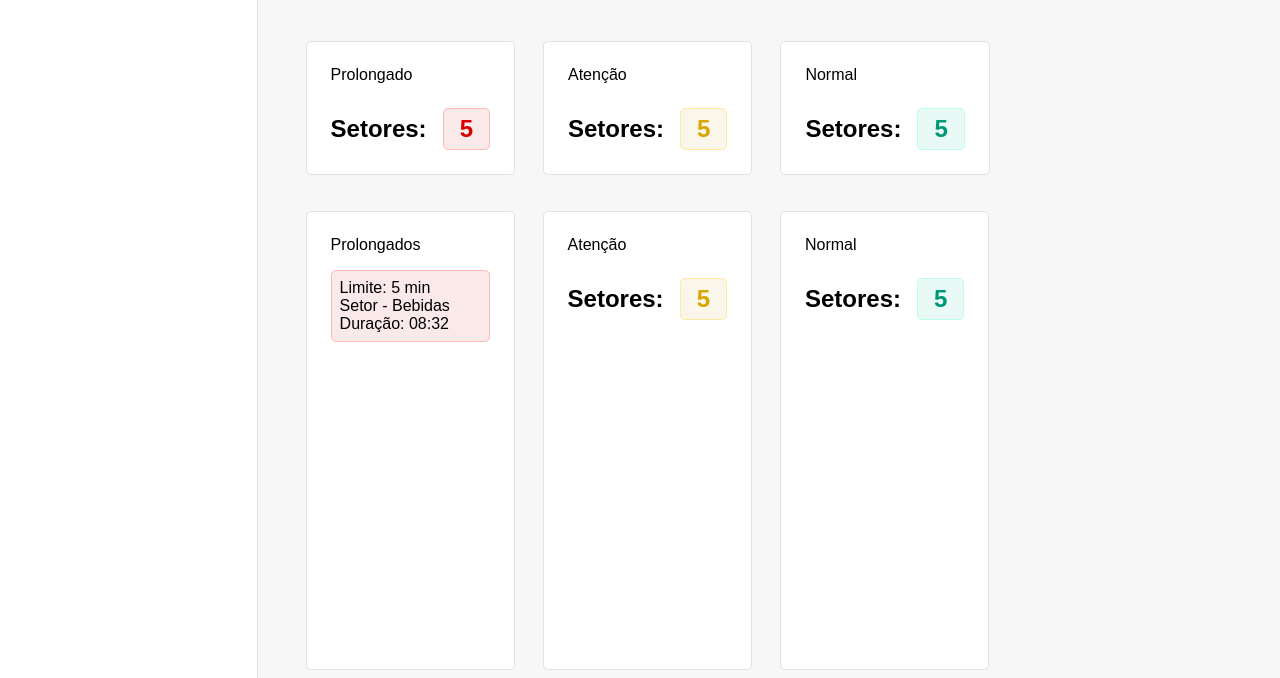
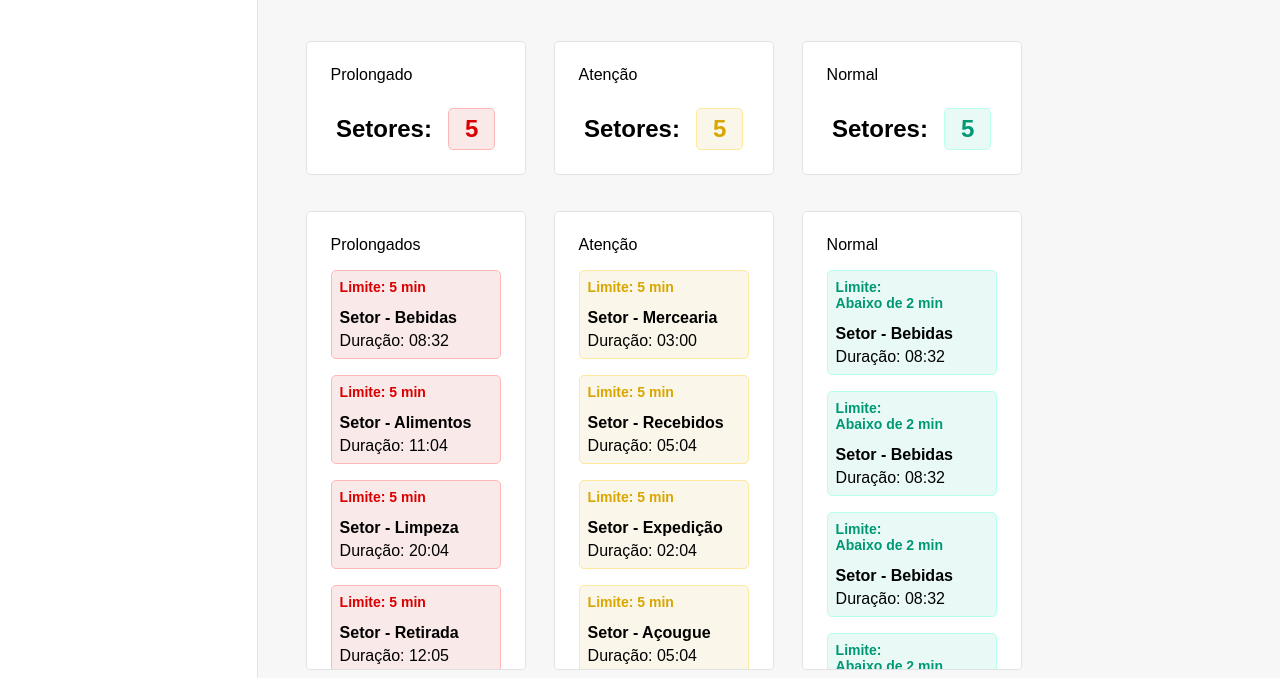
Before and after one commit to Flux-Log/flux-log, a plain HTML site: page colaboradores/henrique-firmino/dashboard/dashboard.html in a window 1280 px wide. Shown: the part 207-885 px from the top of the page. Drawn offline with Linux system fonts and the light colour scheme; a web font is replaced by a local one.

Commit message:
feat estilização cards do status do setor

```diff
--- a/colaboradores/henrique-firmino/dashboard/dashboard.html
+++ b/colaboradores/henrique-firmino/dashboard/dashboard.html
@@ -63,30 +63,150 @@
 
                 <div class="kpi-states">
                     <span>Prolongados</span>
-                    <div class="sector-status">
+                    <div class="sector-danger">
                         <p>Limite: 5 min</p>
 
-                        <span>Setor - Bebidas</span>
+                        <span class="state-title">Setor - Bebidas</span>
+
+                        <span>Duração: 08:32</span>
+                    </div>
+
+                    <div class="sector-danger">
+                        <p>Limite: 5 min</p>
+
+                        <span class="state-title">Setor - Alimentos</span>
+
+                        <span>Duração: 11:04</span>
+                    </div>
+
+                    <div class="sector-danger">
+                        <p>Limite: 5 min</p>
+
+                        <span class="state-title">Setor - Limpeza</span>
+
+                        <span>Duração: 20:04</span>
+                    </div>
+
+                    <div class="sector-danger">
+                        <p>Limite: 5 min</p>
+
+                        <span class="state-title">Setor - Retirada</span>
+
+                        <span>Duração: 12:05</span>
+                    </div>
+
+                    <div class="sector-danger">
+                        <p>Limite: 5 min</p>
+
+                        <span class="state-title">Setor - Bebidas</span>
+
+                        <span>Duração: 08:32</span>
+                    </div>
+
+                    <div class="sector-danger">
+                        <p>Limite: 5 min</p>
+
+                        <span class="state-title">Setor - Bebidas</span>
 
                         <span>Duração: 08:32</span>
                     </div>
                 </div>
 
-                <div class="kpi-01">
+                <div class="kpi-states">
                     <span>Atenção</span>
-                    <div class="sector-amount">
-                        <h2>Setores:</h2>
-                        <h2 class="amount-attention">5</h2>
+                    <div class="sector-attention">
+                        <p>Limite: 5 min</p>
+
+                        <span class="state-title">Setor - Mercearia</span>
+
+                        <span>Duração: 03:00</span>
+                    </div>
+
+                    <div class="sector-attention">
+                        <p>Limite: 5 min</p>
+
+                        <span class="state-title">Setor - Recebidos</span>
+
+                        <span>Duração: 05:04</span>
+                    </div>
+
+                    <div class="sector-attention">
+                        <p>Limite: 5 min</p>
+
+                        <span class="state-title">Setor - Expedição</span>
+
+                        <span>Duração: 02:04</span>
+                    </div>
+
+                    <div class="sector-attention">
+                        <p>Limite: 5 min</p>
+
+                        <span class="state-title">Setor - Açougue</span>
+
+                        <span>Duração: 05:04</span>
+                    </div>
+
+                    <div class="sector-attention">
+                        <p>Limite: 5 min</p>
+
+                        <span class="state-title">Setor - Recebidos</span>
+
+                        <span>Duração: 05:04</span>
                     </div>
                 </div>
 
-                <div class="kpi-01">
+                <div class="kpi-states">
                     <span>Normal</span>
-                    <div class="sector-amount">
-                        <h2>Setores:</h2>
-                        <h2 class="amount-success">5</h2>
+                    <div class="sector-normal">
+                        <p>Limite: <br>Abaixo de 2 min</p>
+
+                        <span class="state-title">Setor - Bebidas</span>
+
+                        <span>Duração: 08:32</span>
+                    </div>
+
+                    <div class="sector-normal">
+                        <p>Limite: <br>Abaixo de 2 min</p>
+
+                        <span class="state-title">Setor - Bebidas</span>
+
+                        <span>Duração: 08:32</span>
+                    </div>
+
+                    <div class="sector-normal">
+                        <p>Limite: <br>Abaixo de 2 min</p>
+
+                        <span class="state-title">Setor - Bebidas</span>
+
+                        <span>Duração: 08:32</span>
+                    </div>
+
+                    <div class="sector-normal">
+                        <p>Limite: <br>Abaixo de 2 min</p>
+
+                        <span class="state-title">Setor - Bebidas</span>
+
+                        <span>Duração: 08:32</span>
+                    </div>
+
+                    <div class="sector-normal">
+                        <p>Limite: <br>Abaixo de 2 min</p>
+
+                        <span class="state-title">Setor - Bebidas</span>
+
+                        <span>Duração: 08:32</span>
+                    </div>
+
+                    <div class="sector-normal">
+                        <p>Limite: <br>Abaixo de 2 min</p>
+
+                        <span class="state-title">Setor - Bebidas</span>
+
+                        <span>Duração: 08:32</span>
                     </div>
                 </div>
+
+
 
             </div>
 
--- a/colaboradores/henrique-firmino/dashboard/style.css
+++ b/colaboradores/henrique-firmino/dashboard/style.css
@@ -75,6 +75,8 @@ main {
     border-radius: 5px;
     border: 1px solid var(--border-gray);
 
+    width: 220px;
+
 }
 
 .sector-amount {
@@ -135,11 +137,25 @@ main {
     border-radius: 5px;
     border: 1px solid var(--border-gray);
 
-    width: 209px;
+    width: 220px;
+
+    overflow-y: scroll;
+    overflow-x: hidden;
+
+    scrollbar-width: thin;
+    scrollbar-color: #d2d2d2 transparent;
 
 }
 
-.sector-status {
+.kpi-states::-webkit-scrollbar {
+    width: 5px;
+}
+
+.kpi-states::-webkit-scrollbar-track {
+    background: transparent;
+}
+
+.sector-danger {
     display: flex;
     flex-direction: column;
     margin-top: 16px;
@@ -152,6 +168,51 @@ main {
 
 }
 
+.sector-attention {
+    display: flex;
+    flex-direction: column;
+    margin-top: 16px;
+
+    background-color: var(--bg-attention);
+    border: 1px solid var(--border-attention);
+
+    padding: 8px;
+    border-radius: 5px;
+
+}
+
+.sector-normal {
+    display: flex;
+    flex-direction: column;
+    margin-top: 16px;
+
+    background-color: var(--bg-success);
+    border: 1px solid var(--border-success);
+
+    padding: 8px;
+    border-radius: 5px;
+
+}
+
 p {
-    font-size: 16px;
+    font-size: 14px;
+    color: var(--font-danger);
+    font-weight: bold;
+
+    margin-bottom: 14px;
 }
+
+.sector-attention p {
+    color: var(--font-attention);
+    font-weight: bold;
+}
+
+.sector-normal p {
+    color: var(--font-success);
+    font-weight: bold;
+}
+
+.state-title {
+    font-weight: bold;
+    margin-bottom: 5px;
+}
```
